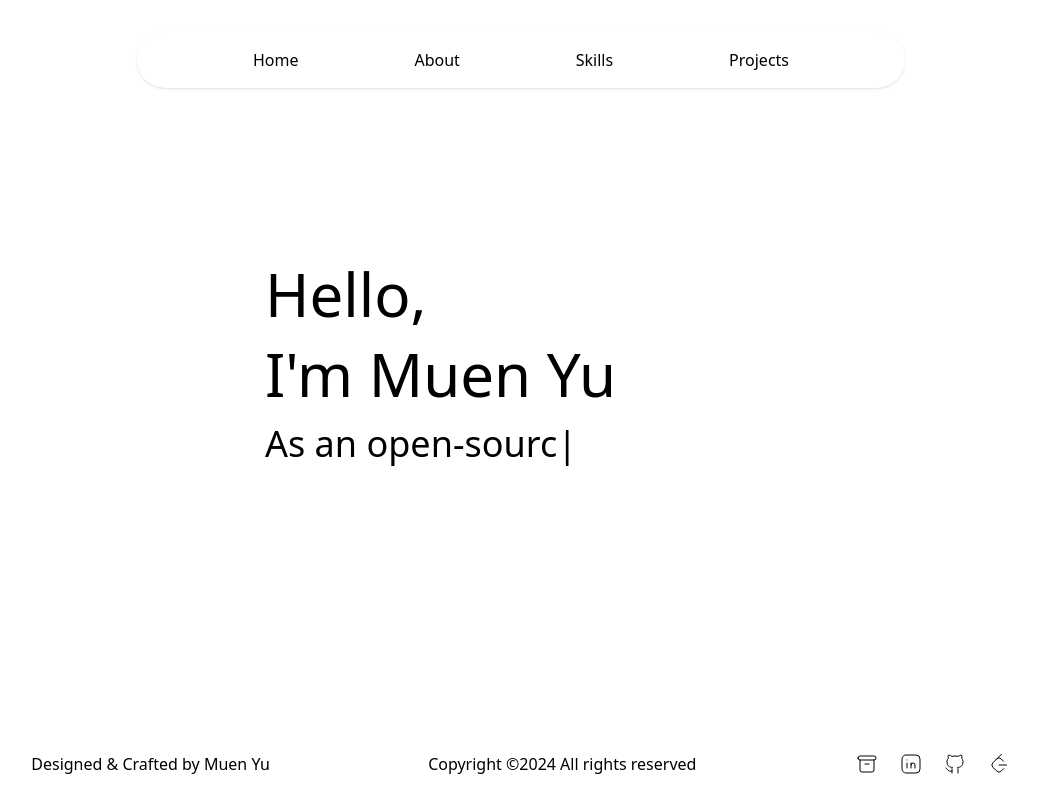
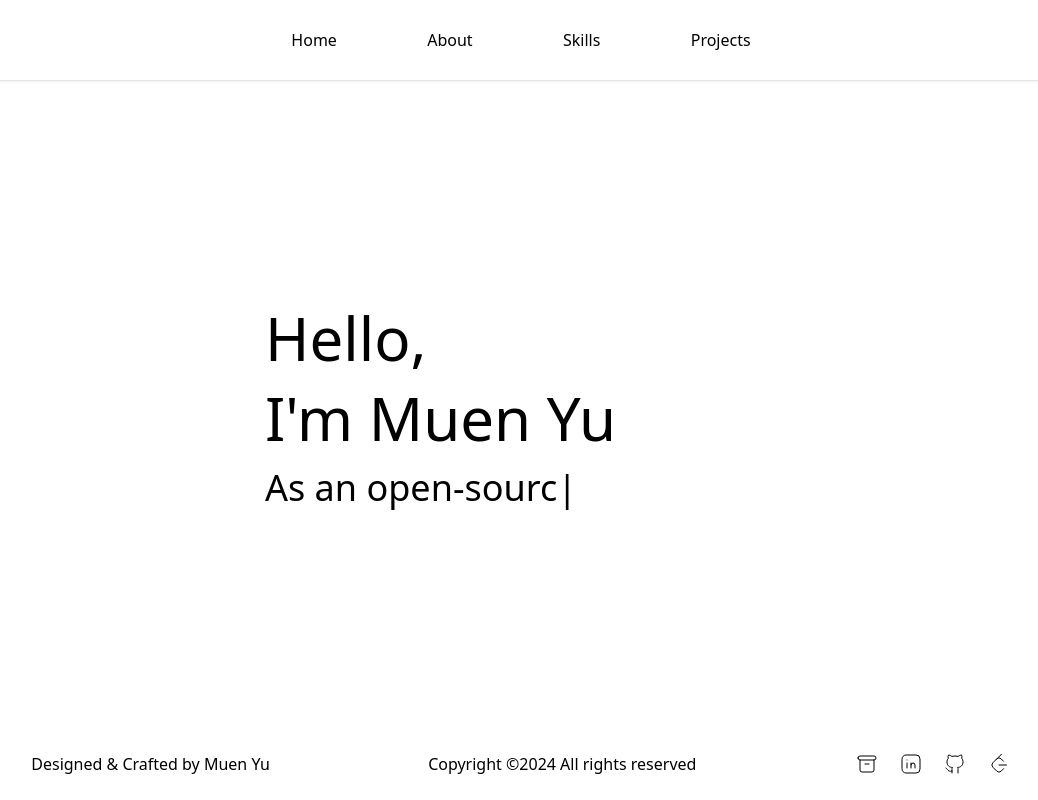
Before and after one commit to BakArchive/portfolio, a Next.js app: page / in a window 1280 px wide. Shown: the whole page, without its empty margins (119-1157 px from the left). Built offline with nearby package versions, Linux system fonts and the light colour scheme.

Commit message:
change header to w-full bar

```diff
--- a/app/components/Nav.tsx
+++ b/app/components/Nav.tsx
@@ -13,7 +13,7 @@ export default function Nav() {
   const pathname = usePathname(); // Get the current pathname
 
   return (
-    <nav className="shadow bg-base-100 flex flex-wrap justify-evenly py-4 md:rounded-full w-full md:w-[48rem]">
+    <nav className="flex flex-wrap justify-evenly w-3/4 md:w-1/2">
       {Object.entries(navItems).map(([path, label]) => (
         <Link
           href={path}
--- a/app/layout.tsx
+++ b/app/layout.tsx
@@ -24,10 +24,10 @@ export default function RootLayout({
       <body
         className={`${geistSans.variable} ${geistMono.variable} antialiased flex flex-col`}
       >
-        <header className="fixed md:py-8 w-full flex justify-center z-10">
+        <header className="bg-white shadow fixed w-full flex justify-center items-center h-20">
           <Nav />
         </header>
-        <main className="flex-1 flex flex-col pt-24 md:pt-0">{children}</main>
+        <main className="flex-1 flex flex-col pt-20">{children}</main>
         <footer className="py-6">
           <FootNote />
         </footer>
--- a/app/page.tsx
+++ b/app/page.tsx
@@ -15,7 +15,7 @@ const words: string[] = [
 
 export default function Home() {
   return (
-    <div className="flex flex-col items-center justify-center md:flex-row h-full">
+    <div className="mt-2 flex flex-col items-center justify-center md:flex-row h-full">
       <div className="flex flex-col text-left md:w-[32rem] gap-5">
         <h1 className="text-6xl">Hello,</h1>
         <h1 className="text-6xl">I'm Muen Yu</h1>
```
